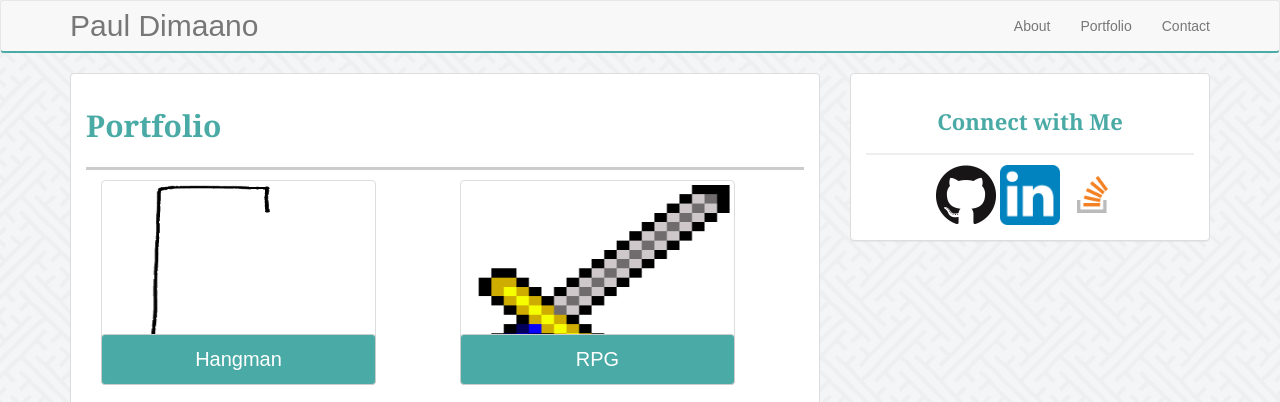
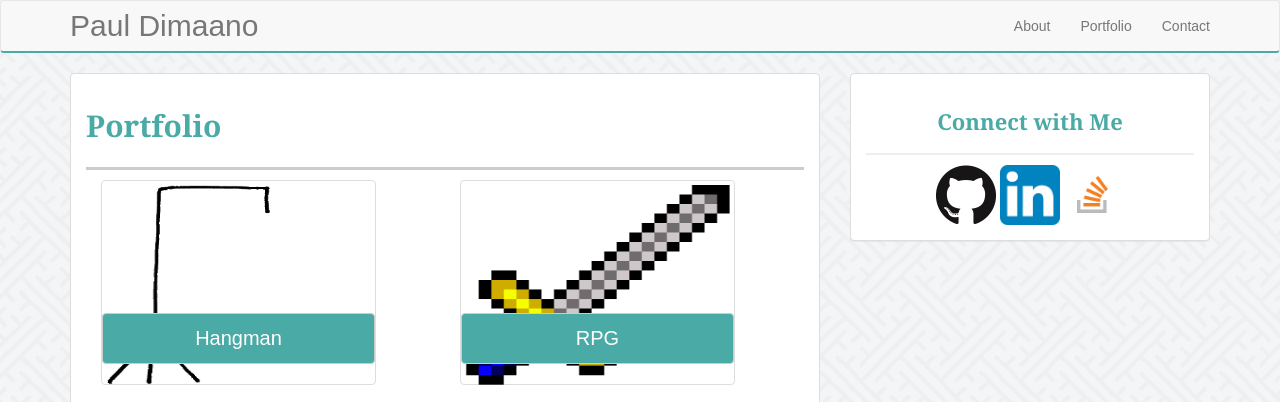
Before and after one commit to dctreborn/Bootstrap-Portfolio, a PHP site: page /portfolio.html in a window 1280 px wide. Shown: the top 402 px of the page. Run offline with PHP 8.4, Linux system fonts and the light colour scheme; some libraries are stand-ins or nearby versions.

Commit message:
gallery images and labels fixed

```diff
--- a/assets/css/style.css
+++ b/assets/css/style.css
@@ -41,6 +41,8 @@ p.about {
 	font-size: 16px;
 }
 
+
+
 .navbar-brand:hover {
 
 }
@@ -63,13 +65,21 @@ p.about {
 	display: block;
 }
 
+.thumbnail img {
+	height: 200px;
+	width: 100%;
+	max-width: 275px;
+}
+
 .box_label {
+    position: absolute;
     width: 100%;
     max-width: 275px;
     z-index: 2;
-    position: absolute;
     bottom: 20px;
+    left: 0;
     text-align: center;
+    padding: 4px;
     padding-top: 10px;
     padding-bottom: 10px;
     font-size: 20px;
--- a/portfolio.html
+++ b/portfolio.html
@@ -35,30 +35,40 @@
 						<!--thumbnails; change source images to all be same dimensions-->
 						<div class="row center-block">
 							<div class="col-sm-6">
-							<img class="thumbnail" src="assets/images/hang.png" alt="hangman" title="It's actually a pretty morbid game">
+							<div class="thumbnail">
+							<img class="box" src="assets/images/hang.png" alt="hangman" title="It's actually a pretty morbid game">
 							<div class="btn btn-default box_label" role="button">Hangman</div>
+							</div>
 							</div>
 
 							<div class="col-sm-6">
-							<img class="thumbnail" src="assets/images/rpg.png" alt="rpg game" title="Not Final Fantasy">
+							<div class="thumbnail">
+							<img src="assets/images/rpg.png" alt="rpg game" title="Not Final Fantasy">
 							<div class="btn btn-default box_label" role="button">RPG</div>
+							</div>
 							</div>
 						</div>
 						<div class="row center-block">
 							<div class="col-sm-6">
-							<img class="thumbnail" src="assets/images/trivia.jpg" alt="trivia" title="I'll take science for 100">
+							<div class="thumbnail">
+							<img src="assets/images/trivia.jpg" alt="trivia" title="I'll take science for 100">
 							<div class="btn btn-default box_label" role="button">Trivia</div>
+							</div>
 							</div>
 
 							<div class="col-sm-6">
-							<img class="thumbnail" src="assets/images/rutgers.png" alt="info widget" title="Who cares about Rutgers?">
+							<div class="thumbnail">
+							<img src="assets/images/rutgers.png" alt="info widget" title="Who cares about Rutgers?">
 							<div class="btn btn-default box_label" role="button">Rutgers</div>
+							</div>
 							</div>
 						</div>
 						<div class="row center-block">
 							<div class="col-sm-6">
-							<img class="thumbnail" src="assets/images/rps.jpg" alt="rps" title="Rock-Paper-Scissors-Lizard-Spock">
+							<div class="thumbnail">
+							<img src="assets/images/rps.jpg" alt="rps" title="Rock-Paper-Scissors-Lizard-Spock">
 							<div class="btn btn-default box_label" role="button">Rock Paper Scissors</div>
+							</div>
 							</div>
 							<div class="col-sm-6"></div>
 						</div>
```
